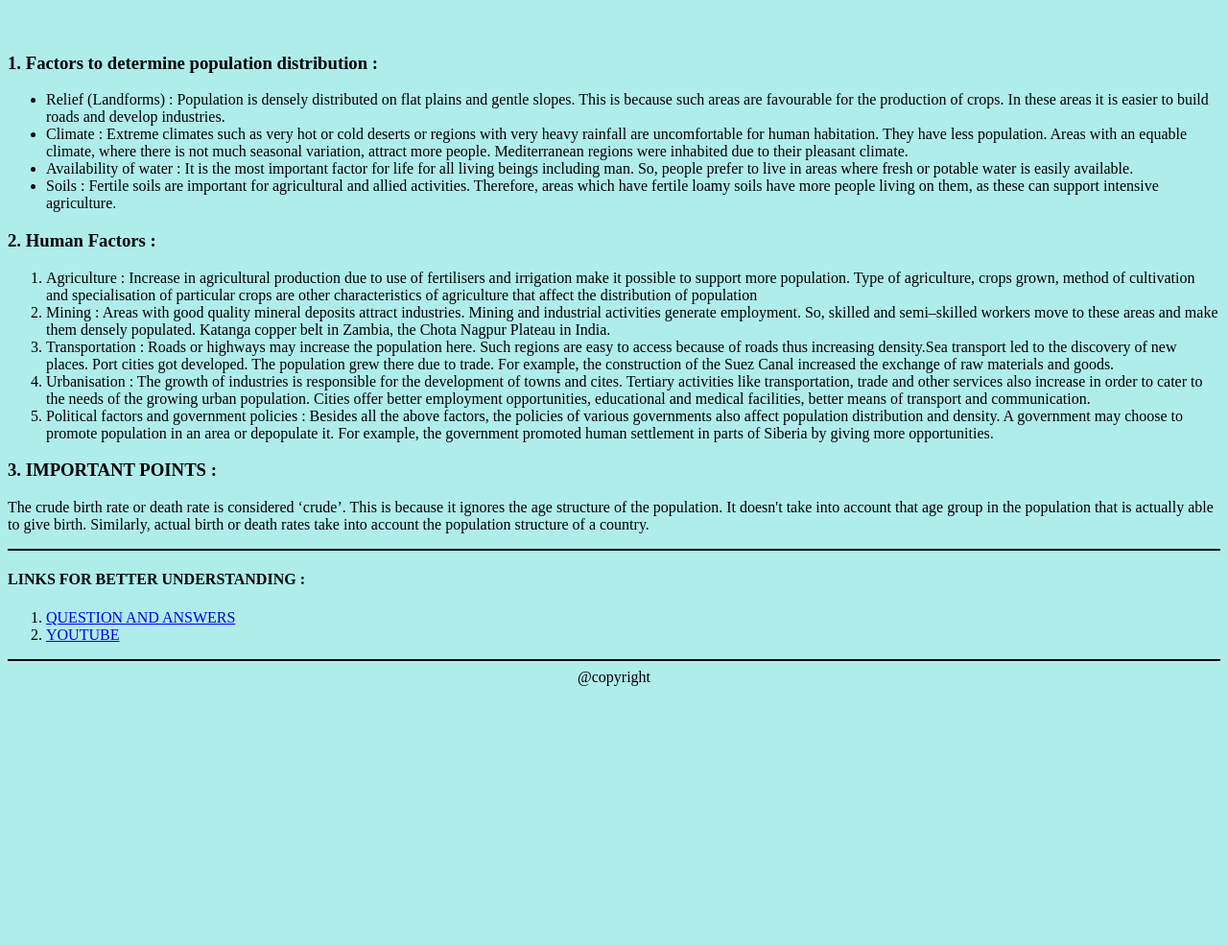
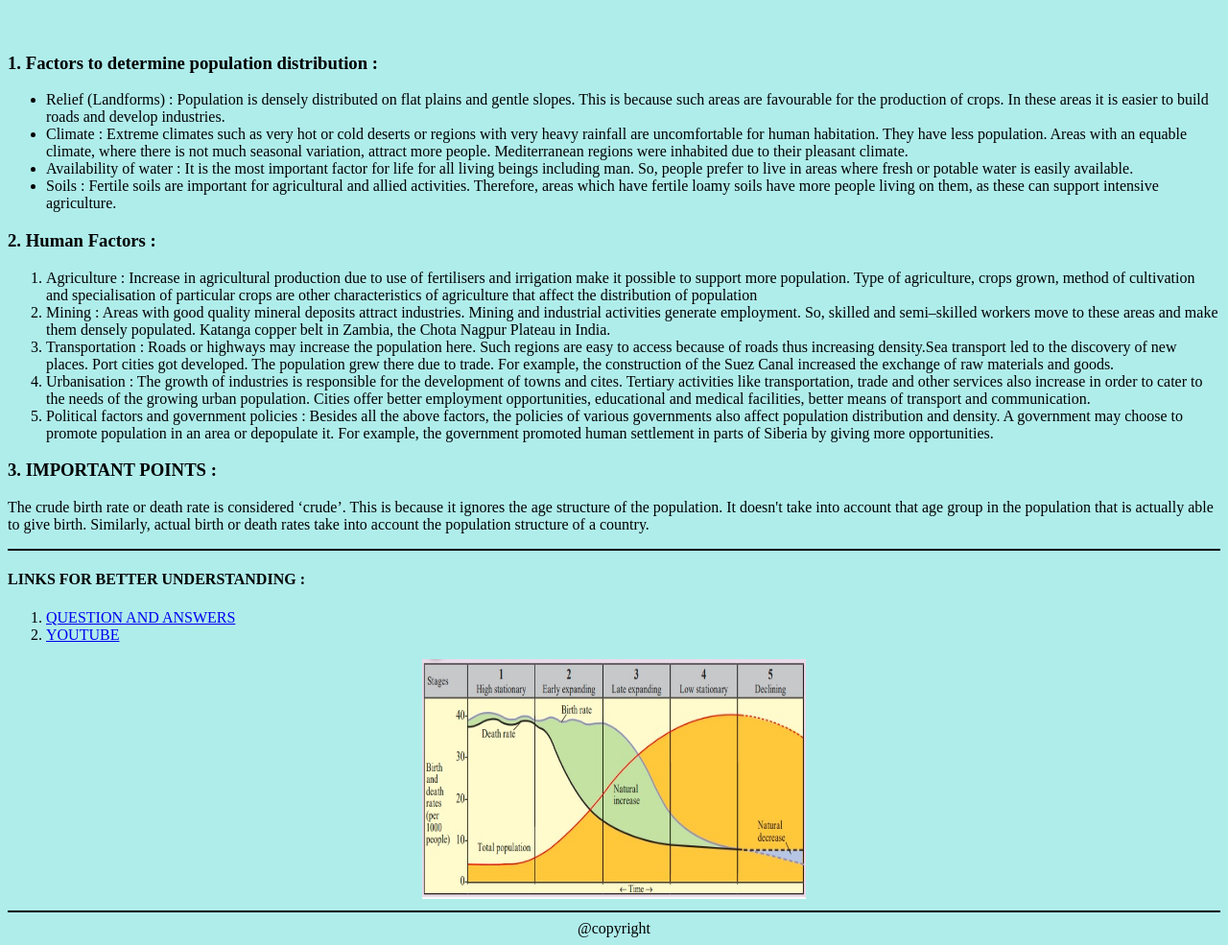
Before and after one commit to MAYUR-NK/CLASS12-GEOGRAPHY-CH1, a plain HTML site: page index.html in a window 1280 px wide. Shown: the part 109-1094 px from the top of the page at 96% size. Before the commit the page ends 832 px from the top, so only its background shows below. Drawn offline with Linux system fonts and the light colour scheme; files whose address does not match are found by name.

Commit message:
Update index.html

```diff
--- a/index.html
+++ b/index.html
@@ -86,6 +86,7 @@ Siberia by giving more opportunities.</li>
 <li><a href="https://www.shaalaa.com/textbook-solutions/c/balbharati-solutions-geography-12th-standard-hsc-maharashtra-state-board-chapter-1-population-part-1_3276"> QUESTION AND ANSWERS </a></li>
 <li><a href="https://www.youtube.com/watch?v=dlF99Mn7hRc"> YOUTUBE </a>
 </ol>
+<center><image src="file:///C:/Users/Vijay/Desktop/New folder/Untitled.jpg" height="250" width="400"></center>
 <hr color="black">
 <center>@copyright</center>
 </body>
```
